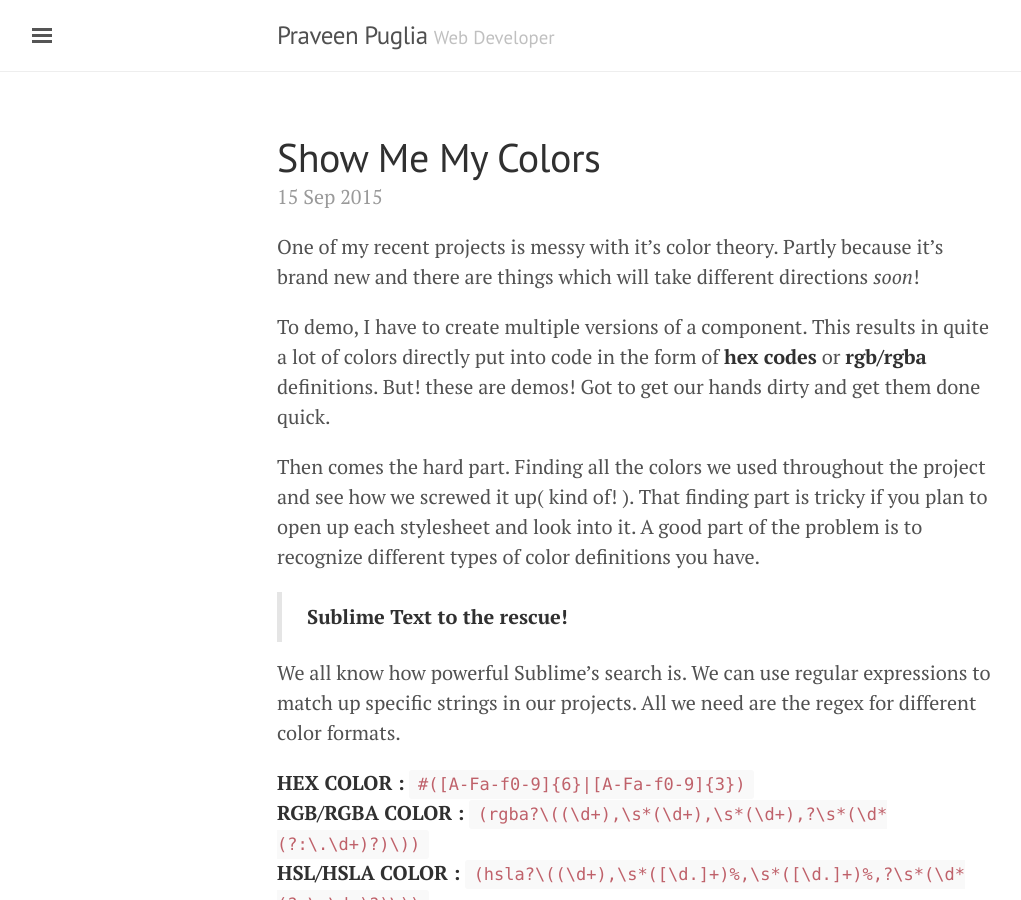
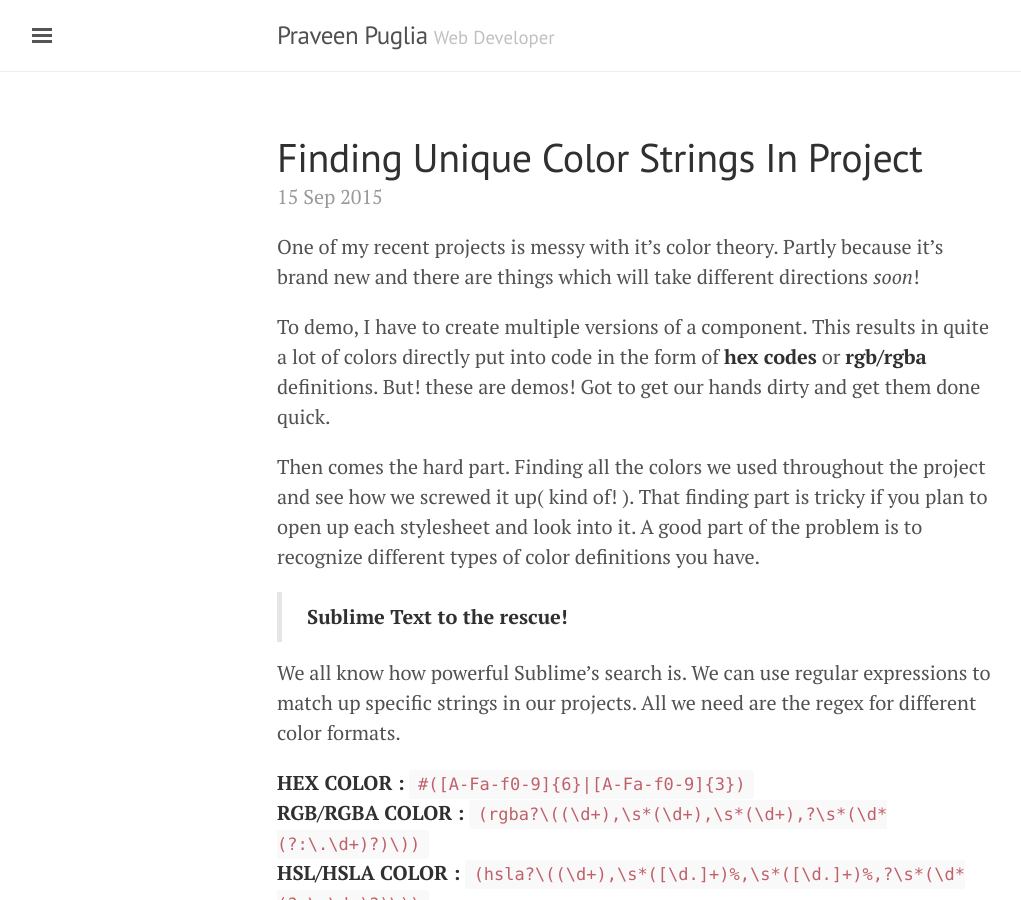
Before and after one commit to praveenpuglia/praveenpuglia.github.io, a Jekyll site: the page built from _posts/2015-11-01-finding-unique-color-strings-in-project.md, in a window 1280 px wide and 900 px high. Shown: the whole window, without its empty margins (3-1024 px from the left). Built offline with Jekyll 4.4.1, drawn with Linux system fonts in a browser that asks for light colours; Markdown is read by kramdown in place of the engine named in the settings; comment, search, counter and statistics services are not loaded.

Commit message:
fix : screwed up show-me-my-colors project page

```diff
--- a/_posts/2015-11-01-show-me-my-colors.md
+++ b/_posts/2015-11-01-finding-unique-color-strings-in-project.md
@@ -2,7 +2,7 @@
 layout: post
 status: publish
 published: true
-title: Show Me My Colors
+title: Finding Unique Color Strings In Project
 author:
   display_name: Praveen Puglia
   login: praveenpuglia
```
